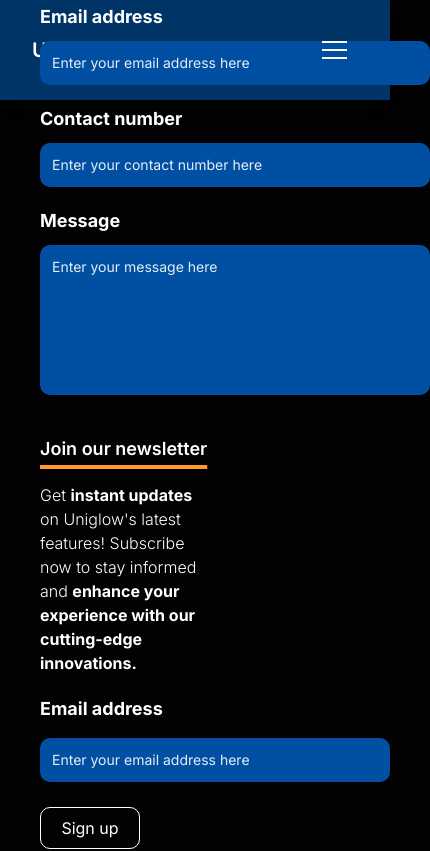
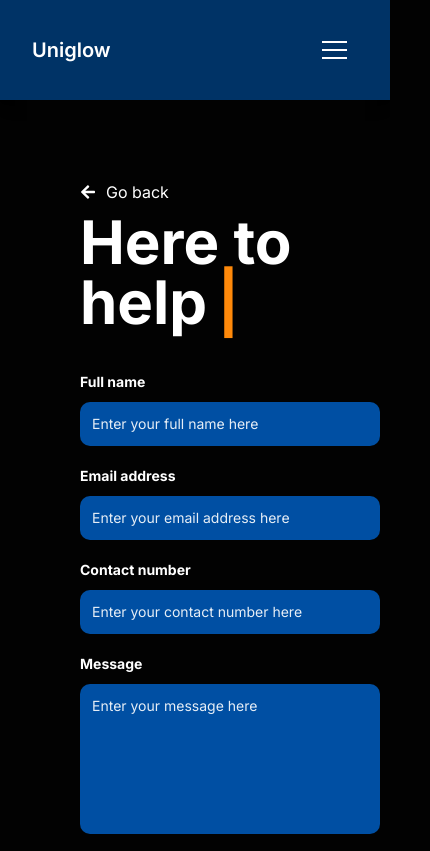
Before and after one commit to ebeeyuuu/react-uniglow, a Next.js app: page /pages/contact in a window 390 px wide. Shown: the top 851 px of the page, 430 px wide, since content can reach past the window. Built offline with nearby package versions, Linux system fonts and the light colour scheme.

Commit message:
updated contact page components to be more responsive

```diff
--- a/package.json
+++ b/package.json
@@ -34,7 +34,7 @@
     "firebase": "^10.12.4",
     "firebase-functions": "^6.0.1",
     "firebase-tools": "^13.17.0",
-    "framer-motion": "^11.3.21",
+    "framer-motion": "^11.8.0",
     "hamburger-react": "^2.5.1",
     "ldrs": "^1.0.2",
     "lenis": "^1.1.13",
@@ -58,7 +58,7 @@
     "react-window": "^1.8.10",
     "router": "^2.0.0",
     "superstatic": "^9.0.3",
-    "tailwind-merge": "^2.4.0",
+    "tailwind-merge": "^2.5.2",
     "tailwind-scrollbar-hide": "^1.1.7"
   },
   "devDependencies": {
--- a/src/app/components/Contact/Message.tsx
+++ b/src/app/components/Contact/Message.tsx
@@ -63,7 +63,7 @@ const Message: React.FC = () => {
   const renderField = useCallback(
     ({ name, label, type = "text", placeholder }: FieldProps) => (
       <div className="flex flex-col gap-y-[10px]" key={name}>
-        <div className="font-bold text-lg">{label}</div>
+        <div className="font-bold text-sm md:text-base lg:text-lg">{label}</div>
         {type === "textarea" ? (
           <textarea
             name={name}
@@ -93,7 +93,7 @@ const Message: React.FC = () => {
   );
 
   return (
-    <div className="ml-[40px] mt-[40px] max-[700px]:w-full">
+    <div className="mt-[40px] max-[700px]:w-full">
       <div className="flex flex-col gap-y-[20px] w-[100%]">
         {renderField({
           name: "fullName",
--- a/src/app/components/Contact/Newsletter.tsx
+++ b/src/app/components/Contact/Newsletter.tsx
@@ -1,30 +1,34 @@
-import React, { useState } from 'react';
+import React, { useState } from "react";
 
 const Newsletter = () => {
-  const [email, setEmail] = useState('');
-  const [error, setError] = useState('');
+  const [email, setEmail] = useState("");
+  const [error, setError] = useState("");
 
   const validateEmail = (value: string) => {
     const emailRegex = /^[^\s@]+@[^\s@]+\.[^\s@]+$/;
     if (!emailRegex.test(value)) {
-      setError('Please enter a valid email address');
+      setError("Please enter a valid email address");
     } else {
-      setError('');
+      setError("");
     }
     setEmail(value);
   };
 
   return (
     <div className="mt-[40px]">
-      <div className="flex flex-col gap-y-[20px] max-[900px]:justify-center max-[900px]:ml-[40px]">
-        <div className="text-lg font-semibold underline decoration-4 decoration-[#ff992c] underline-offset-[10px]">
+      <div className="flex flex-col gap-y-[20px] max-[900px]:justify-center">
+        <div className="text-sm md:text-base lg:text-lg font-semibold underline decoration-4 decoration-[#ff992c] underline-offset-[10px]">
           Join our newsletter
         </div>
-        <div className="font-light text-base w-1/2">
-          Get <span style={{ fontWeight: 700 }}>instant updates</span> on Uniglow&apos;s latest features! Subscribe now to stay informed and <span style={{ fontWeight: 700 }}>enhance your experience with our cutting-edge innovations.</span>
+        <div className="font-light text-xs md:text-sm w-1/2">
+          Get <span style={{ fontWeight: 700 }}>instant updates</span> on
+          Uniglow&apos;s latest features! Subscribe now to stay informed and{" "}
+          <span style={{ fontWeight: 700 }}>
+            enhance your experience with our cutting-edge innovations.
+          </span>
         </div>
         <div className="flex flex-col gap-y-[15px]">
-          <div className="font-bold text-lg">
+          <div className="font-bold text-sm md:text-base lg:text-lg">
             Email address
           </div>
           <input
@@ -34,8 +38,10 @@ const Newsletter = () => {
             value={email}
             onChange={(e) => validateEmail(e.target.value)}
           />
-          {error && <div className="text-[#ff7f00] text-sm mt-1 font-bold">{error}</div>}
-          <div className="px-3 py-2 border-white border w-[100px] flex items-center justify-center mt-[10px] rounded-[10px] cursor-pointer">
+          {error && (
+            <div className="text-[#ff7f00] text-sm mt-1 font-bold">{error}</div>
+          )}
+          <div className="px-3 py-2 border-white border w-[100px] flex items-center justify-center mt-[10px] rounded-[10px] cursor-pointer scale-100 hover:scale-110 transition-all duration-300 ease-in-out">
             Sign up
           </div>
         </div>
--- a/src/app/components/LandingPage/FAQ.tsx
+++ b/src/app/components/LandingPage/FAQ.tsx
@@ -85,7 +85,7 @@ const FAQ: React.FC = () => {
       </button>
       <p className="font-medium text-sm mt-[10px]">
         Contact us at
-        <span className="underline decoration-offset-[5px] italic">
+        <span className="underline mx-1 decoration-offset-[5px] italic">
           uniglow@gmail.com
         </span>
         for more information
--- a/src/app/pages/contact/page.tsx
+++ b/src/app/pages/contact/page.tsx
@@ -6,10 +6,9 @@ import { motion } from "framer-motion";
 import Link from "next/link";
 import { FaArrowLeft } from "react-icons/fa";
 
-// Lazy load components
 const NavBar = lazy(() => import("@/app/components/NavBar"));
 const TypewriterEffect = lazy(
-  () => import("@/app/components/TypewriterEffect")
+  () => import("@/app/components/TypewriterEffect"),
 );
 const Message = lazy(() => import("@/app/components/Contact/Message"));
 const Newsletter = lazy(() => import("@/app/components/Contact/Newsletter"));
@@ -20,12 +19,12 @@ const Home: React.FC = () => {
     <Suspense fallback={<Loading />}>
       <div>
         <NavBar />
-        <div className="flex justify-center items-center h-[100vh] w-full">
-          <div className="mt-[-300px]">
-            <div className="mt-[80px] ml-[40px] w-[95px]">
+        <div className="flex relative p-20 h-full w-full">
+          <div className="flex flex-col">
+            <div>
               <motion.div
                 className="flex flex-row gap-x-[10px] items-center cursor-pointer"
-                whileHover={{ x: -5 }}
+                whileHover={{ x: 5 }}
                 transition={{ type: "spring", stiffness: 400, damping: 10 }}
               >
                 <motion.div>
@@ -34,13 +33,13 @@ const Home: React.FC = () => {
                 <Link href="/">Go back</Link>
               </motion.div>
             </div>
-            <div className="ml-[40px] mt-[20px]">
+            <div>
               <TypewriterEffect
                 text="Here to help"
-                className="text-8xl font-bold max-[900px]:text-6xl smooth-animation"
+                className="text-5xl font-bold max-[900px]:text-6xl smooth-animation mt-2"
               />
             </div>
-            <div className="flex flex-row w-full max-[900px]:flex-col gap-x-[100px]">
+            <div className="flex flex-row gap-6 w-full max-[900px]:flex-col">
               <Message />
               <div className="flex flex-col gap-y-[30px] max-[900px]:justify-center smooth-animation">
                 <Newsletter />
```
Also changed, not shown: 1 other file (tests, documents, lock files or other folders).
